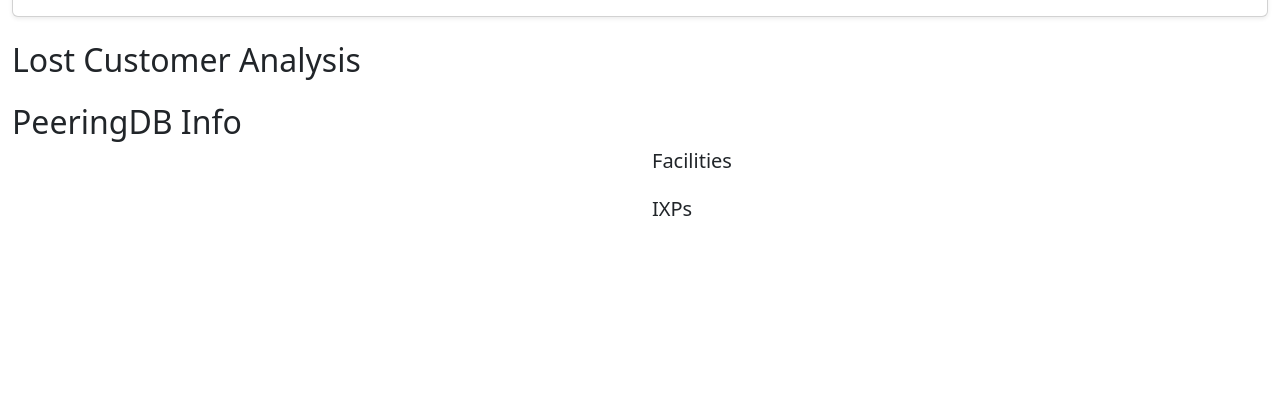
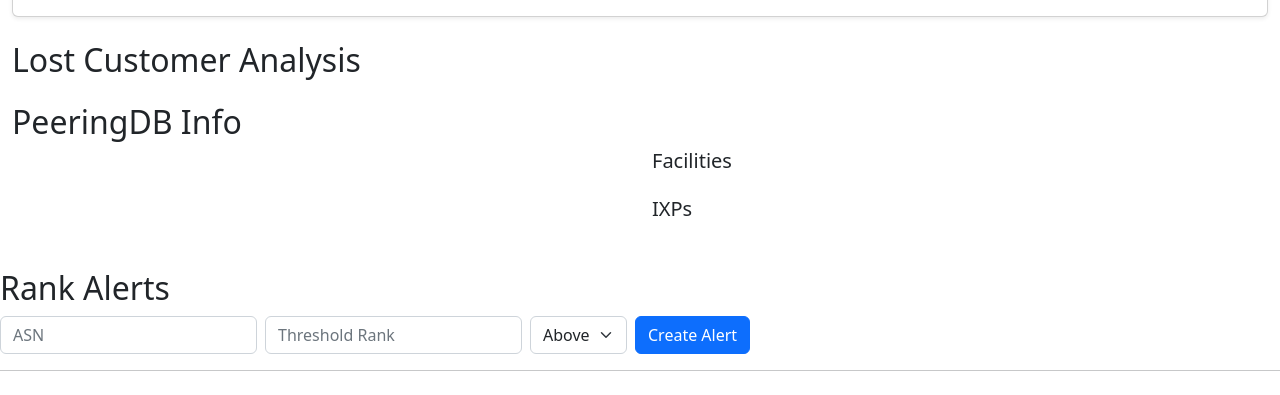
Before and after one commit to zeift93/asrank-dashboard-mvp, a Flask app: template templates/index.html in a window 1280 px wide. Shown: the part 1601-1996 px from the top of the page. Before the commit the page ends 1817 px from the top, so only its background shows below. Run offline with Flask 2, Linux system fonts and the light colour scheme; the template is opened without the code that fills it, so the values that code supplies are empty; parts of the project's set-up code (start-up, migrations or seed data) failed here and were passed over; some libraries are stand-ins or nearby versions.

Commit message:
Update index.html

```diff
--- a/templates/index.html
+++ b/templates/index.html
@@ -79,6 +79,24 @@
     </div>
   </section>
 </div>
+<section id="alerts" class="mb-4">
+  <h2>Rank Alerts</h2>
+  <form id="alertForm" class="row g-2">
+    <div class="col-auto"><input type="number" id="alertASN" class="form-control" placeholder="ASN"></div>
+    <div class="col-auto"><input type="number" id="alertThreshold" class="form-control" placeholder="Threshold Rank"></div>
+    <div class="col-auto">
+      <select id="alertDir" class="form-select">
+        <option value="above">Above</option>
+        <option value="below">Below</option>
+      </select>
+    </div>
+    <div class="col-auto"><button class="btn btn-primary">Create Alert</button></div>
+  </form>
+  <hr>
+  <div id="alertsList"></div>
+</section>
+
+
 
 <script>
 async function loadDashboard(asn) {
```
